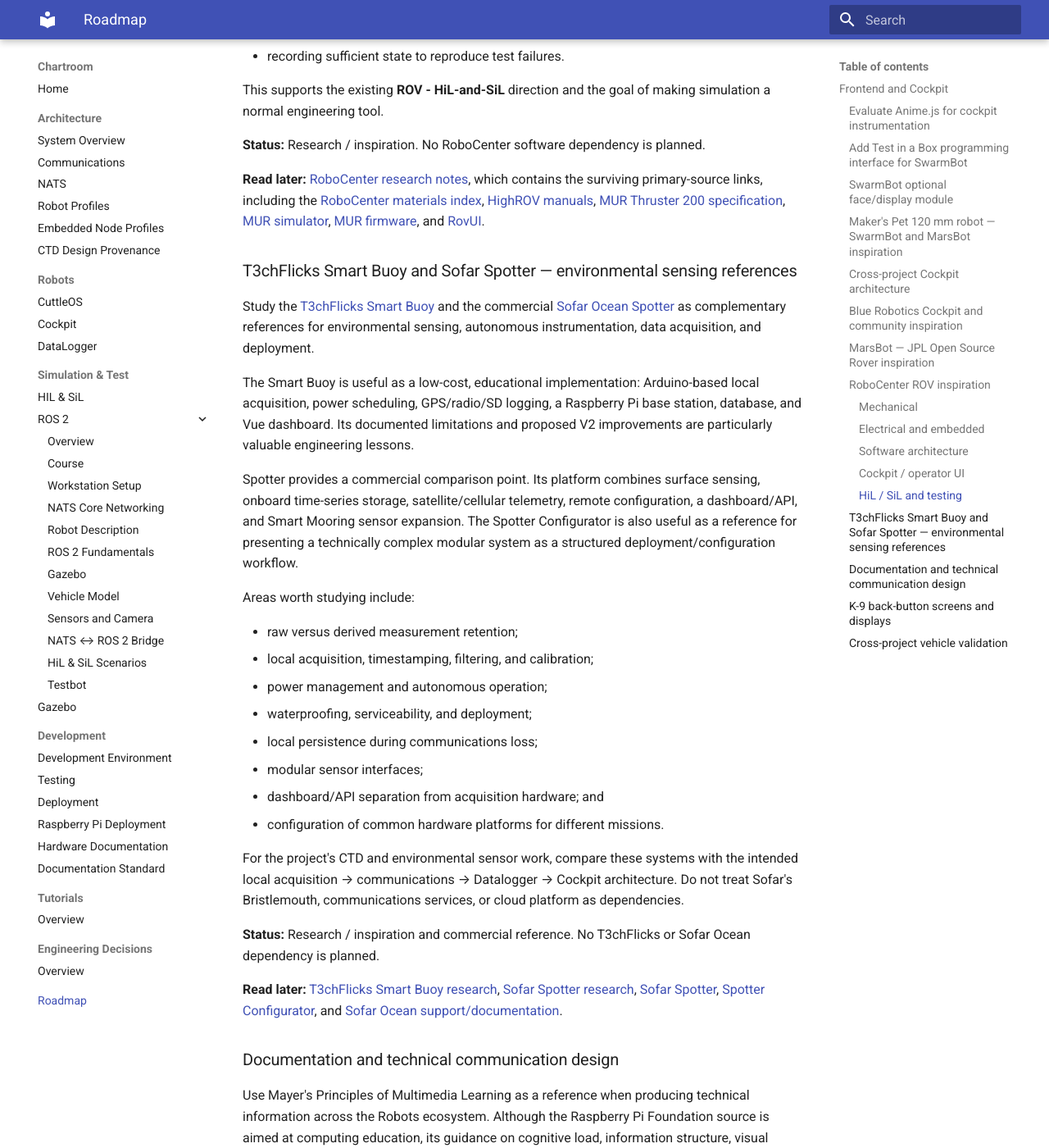
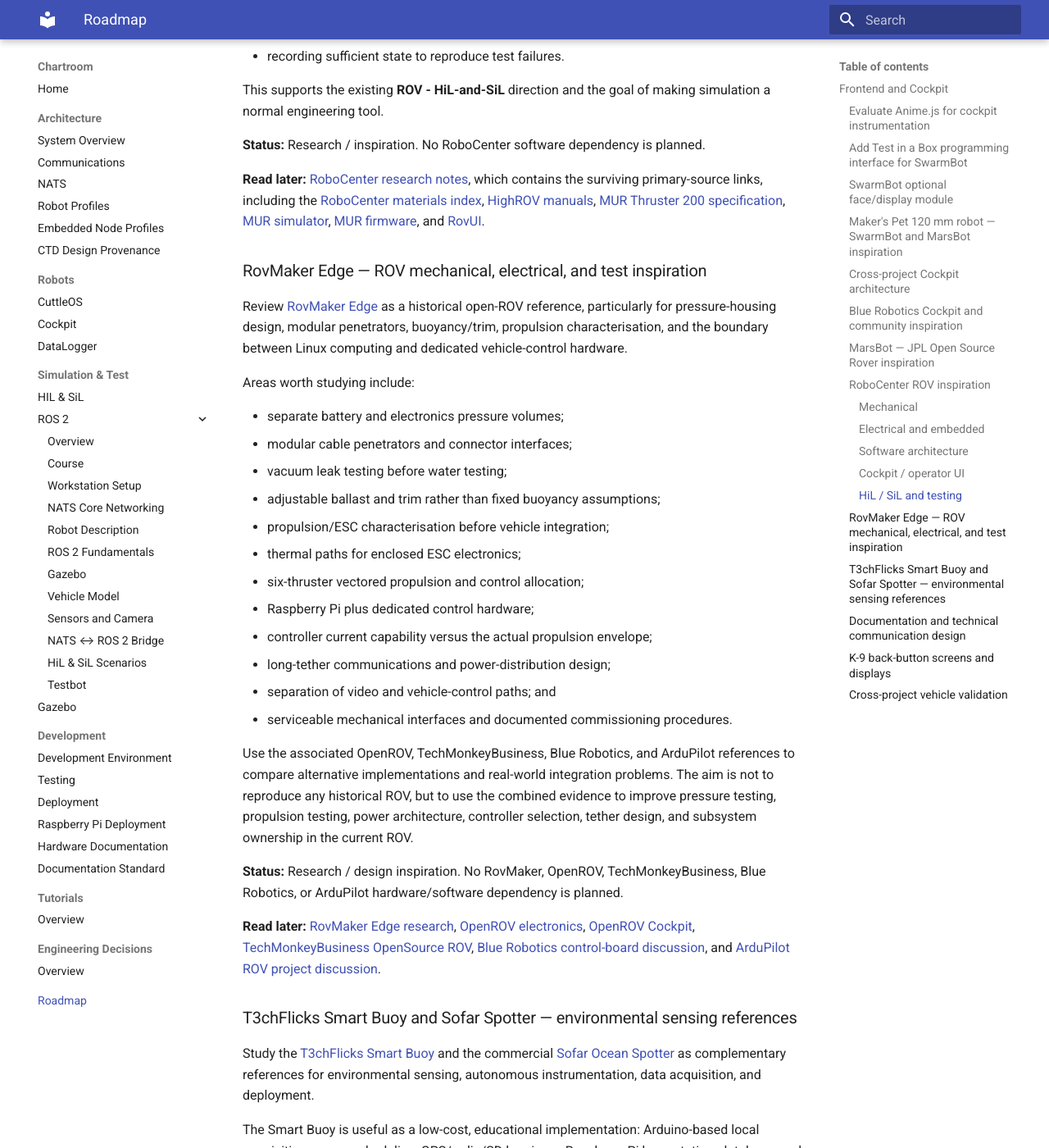
Before and after one commit to PhilipMcGaw/robot-ChartRoom, an MkDocs documentation site: the page built from docs/roadmap.md, in a window 1280 px wide and 1400 px high, scrolled down 6601 px. Shown: the whole window at 82% size. Built offline with MkDocs 1.6.1 and Material for MkDocs 9.7.7, drawn with Linux system fonts in a browser that asks for light colours.

Commit message:
Add RovMaker Edge roadmap entry

```diff
--- a/docs/roadmap.md
+++ b/docs/roadmap.md
@@ -184,6 +184,31 @@
 
 **Read later:** [RoboCenter research notes](research/robocenter.md), which contains the surviving primary-source links, including the [RoboCenter materials index](https://robocenter.net/materials/), [HighROV manuals](https://robocenter.net/media/documents/HighROV_Manual_RUS.pdf), [MUR Thruster 200 specification](https://robocenter.net/documents/77/%D0%A1%D0%BF%D0%B5%D1%86%D0%B8%D1%84%D0%B8%D0%BA%D0%B0%D1%86%D0%B8%D1%8F_MUR_Thruster_200.pdf), [MUR simulator](https://simulator.robocenter.org/), [MUR firmware](https://github.com/murproject/rov_firmware), and [RovUI](https://github.com/murproject/RovUI).
 
+### RovMaker Edge — ROV mechanical, electrical, and test inspiration
+
+Review [RovMaker Edge](research/rovmaker-edge.md) as a historical open-ROV reference, particularly for pressure-housing design, modular penetrators, buoyancy/trim, propulsion characterisation, and the boundary between Linux computing and dedicated vehicle-control hardware.
+
+Areas worth studying include:
+
+- separate battery and electronics pressure volumes;
+- modular cable penetrators and connector interfaces;
+- vacuum leak testing before water testing;
+- adjustable ballast and trim rather than fixed buoyancy assumptions;
+- propulsion/ESC characterisation before vehicle integration;
+- thermal paths for enclosed ESC electronics;
+- six-thruster vectored propulsion and control allocation;
+- Raspberry Pi plus dedicated control hardware;
+- controller current capability versus the actual propulsion envelope;
+- long-tether communications and power-distribution design;
+- separation of video and vehicle-control paths; and
+- serviceable mechanical interfaces and documented commissioning procedures.
+
+Use the associated OpenROV, TechMonkeyBusiness, Blue Robotics, and ArduPilot references to compare alternative implementations and real-world integration problems. The aim is not to reproduce any historical ROV, but to use the combined evidence to improve pressure testing, propulsion testing, power architecture, controller selection, tether design, and subsystem ownership in the current ROV.
+
+**Status:** Research / design inspiration. No RovMaker, OpenROV, TechMonkeyBusiness, Blue Robotics, or ArduPilot hardware/software dependency is planned.
+
+**Read later:** [RovMaker Edge research](research/rovmaker-edge.md), [OpenROV electronics](https://github.com/OpenROV/openrov-electronics), [OpenROV Cockpit](https://github.com/OpenROV/openrov-cockpit), [TechMonkeyBusiness OpenSource ROV](https://www.techmonkeybusiness.com/articles/OpenSource_ROV.html), [Blue Robotics control-board discussion](https://discuss.bluerobotics.com/t/control-board-options-pros-and-cons/812), and [ArduPilot ROV project discussion](https://discuss.ardupilot.org/t/your-own-remotely-operated-vehicle-rov-project/7951).
+
 ### T3chFlicks Smart Buoy and Sofar Spotter — environmental sensing references
 
 Study the [T3chFlicks Smart Buoy](research/t3chflicks-smart-buoy.md) and the commercial [Sofar Ocean Spotter](research/sofar-spotter.md) as complementary references for environmental sensing, autonomous instrumentation, data acquisition, and deployment.
```
